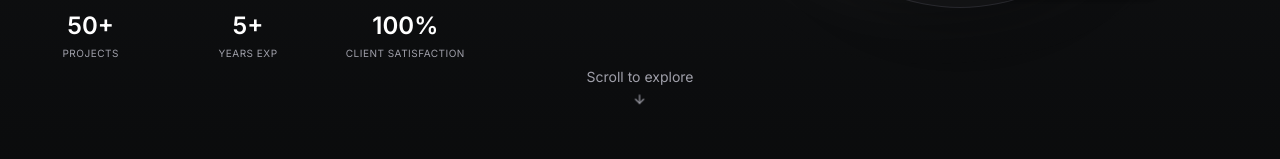
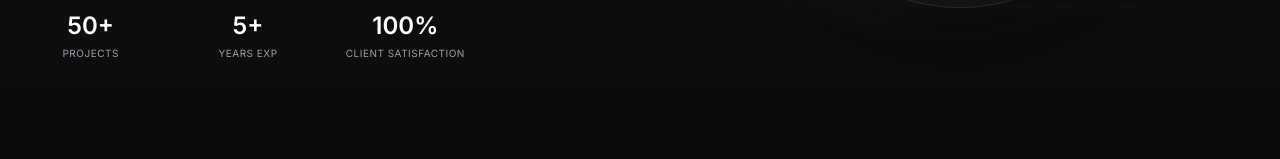
Before and after one commit to sajithcode/sajith-r-sampath-portfolio, a Next.js app: page / in a window 1280 px wide. Shown: the part 587-746 px from the top of the page. Built offline with nearby package versions, Linux system fonts and the light colour scheme.

Commit message:
fix: comment out scroll hint in Hero component

```diff
--- a/app/components/Hero.js
+++ b/app/components/Hero.js
@@ -103,10 +103,10 @@ export default function Hero() {
       </div>
 
       {/* Scroll hint - centered at bottom of hero section */}
-      <div className="absolute bottom-4 md:bottom-8 left-1/2 -translate-x-1/2 flex flex-col items-center gap-1 md:gap-2 text-xs md:text-sm text-zinc-400">
+      {/* <div className="absolute bottom-4 md:bottom-8 left-1/2 -translate-x-1/2 flex flex-col items-center gap-1 md:gap-2 text-xs md:text-sm text-zinc-400">
         <span>Scroll to explore</span>
         <ArrowDown className="animate-bounce" size={14} />
-      </div>
+      </div> */}
     </section>
   );
 }
```
